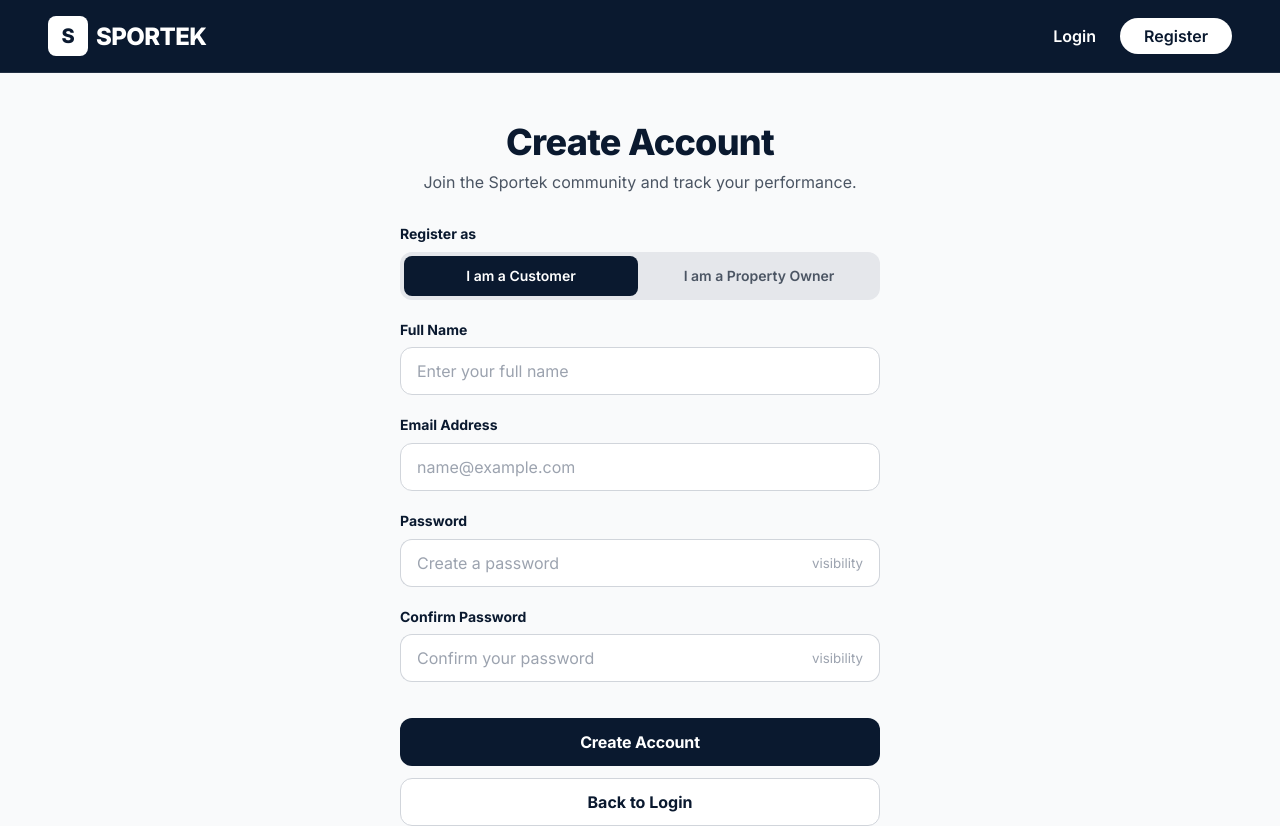
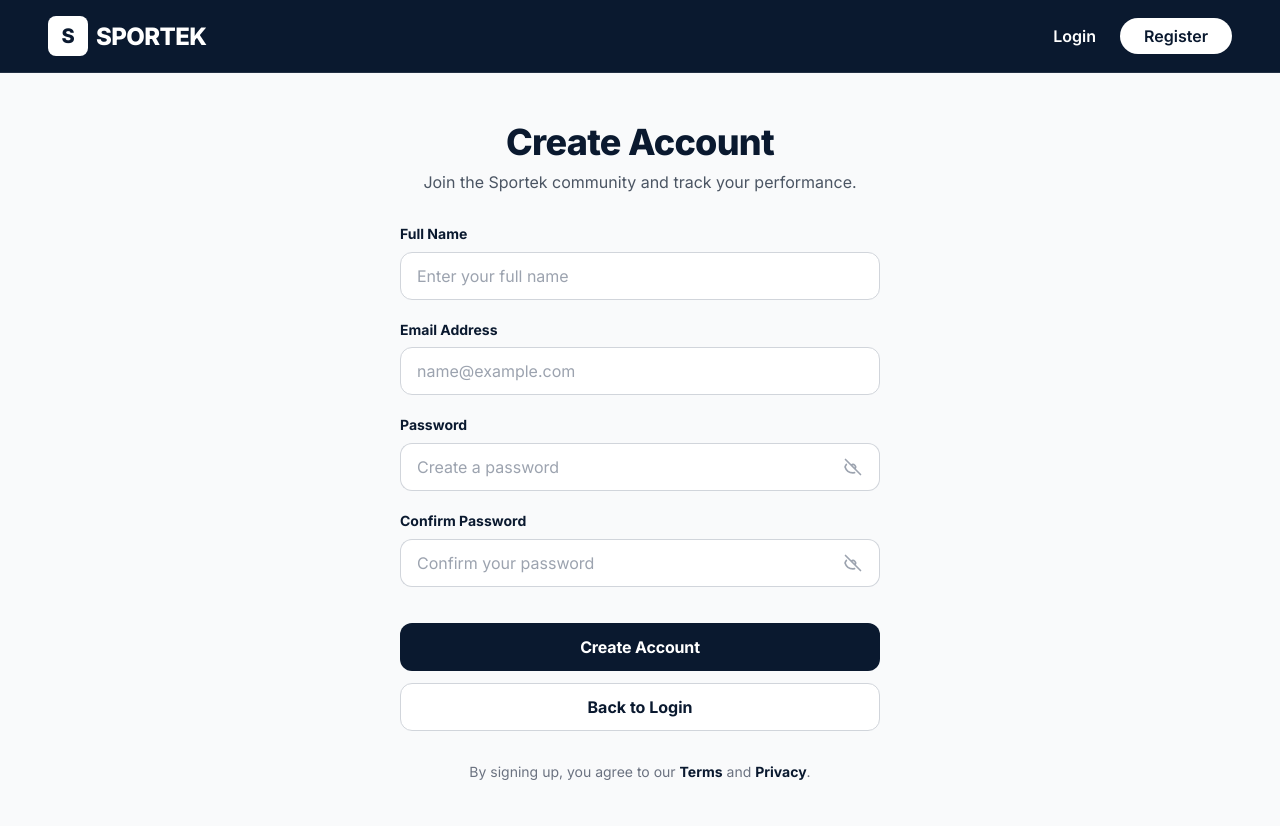
Before and after one commit to THT-Thenabadu/Sports-Resource-Sharing-System, a Next.js app in the folder frontend/: page /register in a window 1280 px wide. Shown: the top 826 px of the page. Built offline with nearby package versions, Linux system fonts and the light colour scheme.

Commit message:
registration-onlycustomer

```diff
--- a/frontend/app/components/RegisterForm.jsx
+++ b/frontend/app/components/RegisterForm.jsx
@@ -1,15 +1,61 @@
 import { useState } from "react";
 import "../component-styles/RegisterForm.css";
 
+// ── Eye Icons ────────────────────────────────────────────────────────────────
+const EyeIcon = ({ open }) =>
+  open ? (
+    <svg xmlns="http://www.w3.org/2000/svg" width="20" height="20" fill="none" viewBox="0 0 24 24" stroke="currentColor" strokeWidth={2}>
+      <path strokeLinecap="round" strokeLinejoin="round" d="M15 12a3 3 0 11-6 0 3 3 0 016 0z" />
+      <path strokeLinecap="round" strokeLinejoin="round" d="M2.458 12C3.732 7.943 7.523 5 12 5c4.477 0 8.268 2.943 9.542 7-1.274 4.057-5.065 7-9.542 7-4.477 0-8.268-2.943-9.542-7z" />
+    </svg>
+  ) : (
+    <svg xmlns="http://www.w3.org/2000/svg" width="20" height="20" fill="none" viewBox="0 0 24 24" stroke="currentColor" strokeWidth={2}>
+      <path strokeLinecap="round" strokeLinejoin="round" d="M13.875 18.825A10.05 10.05 0 0112 19c-4.477 0-8.268-2.943-9.542-7a9.97 9.97 0 011.563-3.029m5.858.908a3 3 0 114.243 4.243M9.878 9.878l4.242 4.242M3 3l18 18" />
+    </svg>
+  );
+
+// ── Reusable: Password Input ─────────────────────────────────────────────────
+function PasswordInput({ name, placeholder, value, onChange, show, onToggle }) {
+  return (
+    <div className="password-wrapper">
+      <input
+        className="form-input password-input"
+        type={show ? "text" : "password"}
+        name={name}
+        placeholder={placeholder}
+        value={value}
+        onChange={onChange}
+        required
+      />
+      <button
+        type="button"
+        className="password-toggle"
+        onClick={onToggle}
+        aria-label="Toggle password visibility"
+      >
+        <EyeIcon open={show} />
+      </button>
+    </div>
+  );
+}
+
+// ── Reusable: Form Field ─────────────────────────────────────────────────────
+function FormField({ label, children }) {
+  return (
+    <div className="form-group">
+      <label className="form-label">{label}</label>
+      {children}
+    </div>
+  );
+}
+
+// ── Main Component ───────────────────────────────────────────────────────────
 export default function RegisterForm() {
-  const [role, setRole] = useState("customer");
   const [showPassword, setShowPassword] = useState(false);
   const [showConfirmPassword, setShowConfirmPassword] = useState(false);
   const [formData, setFormData] = useState({
     fullName: "",
     email: "",
-    businessName: "",
-    businessRegId: "",
     password: "",
     confirmPassword: "",
   });
@@ -22,29 +68,22 @@ export default function RegisterForm() {
   const handleSubmit = async (e) => {
     e.preventDefault();
 
-    // 1. Client-side Validation
     if (formData.password !== formData.confirmPassword) {
       alert("Passwords do not match!");
       return;
     }
 
-    // 2. Prepare the data payload
-    // We match the keys to what your Backend User Schema expects (name, email, password, etc.)
     const userData = {
       name: formData.fullName,
       email: formData.email,
       password: formData.password,
-      role: role,
-      businessName: role === "owner" ? formData.businessName : ""
+      role: "customer",
     };
 
     try {
-      // 3. Send the POST request to your Express server
       const response = await fetch("http://localhost:8000/api/auth/register", {
         method: "POST",
-        headers: {
-          "Content-Type": "application/json",
-        },
+        headers: { "Content-Type": "application/json" },
         body: JSON.stringify(userData),
       });
 
@@ -52,9 +91,8 @@ export default function RegisterForm() {
 
       if (response.ok) {
         alert("Registration successful! You can now log in.");
-        // You could use window.location.href = "/login" here to redirect
+        // window.location.href = "/login";
       } else {
-        // Show the error message from the backend (e.g., "User already exists")
         alert(data.message || "Registration failed");
       }
     } catch (error) {
@@ -75,30 +113,8 @@ export default function RegisterForm() {
         </div>
 
         <form className="register-form" onSubmit={handleSubmit}>
-          {/* Role Toggle */}
-          <div className="form-group">
-            <label className="form-label">Register as</label>
-            <div className="role-toggle-group">
-              <button
-                type="button"
-                className={`role-btn ${role === "customer" ? "role-btn--active" : ""}`}
-                onClick={() => setRole("customer")}
-              >
-                I am a Customer
-              </button>
-              <button
-                type="button"
-                className={`role-btn ${role === "owner" ? "role-btn--active" : ""}`}
-                onClick={() => setRole("owner")}
-              >
-                I am a Property Owner
-              </button>
-            </div>
-          </div>
-
           {/* Full Name */}
-          <div className="form-group">
-            <label className="form-label">Full Name</label>
+          <FormField label="Full Name">
             <input
               className="form-input"
               type="text"
@@ -108,11 +124,10 @@ export default function RegisterForm() {
               onChange={handleChange}
               required
             />
-          </div>
+          </FormField>
 
           {/* Email */}
-          <div className="form-group">
-            <label className="form-label">Email Address</label>
+          <FormField label="Email Address">
             <input
               className="form-input"
               type="email"
@@ -122,91 +137,33 @@ export default function RegisterForm() {
               onChange={handleChange}
               required
             />
-          </div>
-
-          {/* Owner-Specific Fields */}
-          {role === "owner" && (
-            <div className="owner-fields">
-              <div className="form-group">
-                <label className="form-label">Business Name</label>
-                <input
-                  className="form-input"
-                  type="text"
-                  name="businessName"
-                  placeholder="Enter your business name"
-                  value={formData.businessName}
-                  onChange={handleChange}
-                  required
-                />
-              </div>
-              <div className="form-group">
-                <label className="form-label">Business Registration ID</label>
-                <input
-                  className="form-input"
-                  type="text"
-                  name="businessRegId"
-                  placeholder="Enter registration ID"
-                  value={formData.businessRegId}
-                  onChange={handleChange}
-                  required
-                />
-              </div>
-            </div>
-          )}
+          </FormField>
 
           {/* Password */}
-          <div className="form-group">
-            <label className="form-label">Password</label>
-            <div className="password-wrapper">
-              <input
-                className="form-input password-input"
-                type={showPassword ? "text" : "password"}
+          <FormField label="Password">
+            <PasswordInput
               name="password"
               placeholder="Create a password"
               value={formData.password}
               onChange={handleChange}
-                required
+              show={showPassword}
+              onToggle={() => setShowPassword((prev) => !prev)}
             />
-              <button
-                type="button"
-                className="password-toggle"
-                onClick={() => setShowPassword((prev) => !prev)}
-                aria-label="Toggle password visibility"
-              >
-                <span className="material-symbols-outlined">
-                  {showPassword ? "visibility_off" : "visibility"}
-                </span>
-              </button>
-            </div>
-          </div>
+          </FormField>
 
           {/* Confirm Password */}
-          <div className="form-group">
-            <label className="form-label">Confirm Password</label>
-            <div className="password-wrapper">
-              <input
-                className="form-input password-input"
-                type={showConfirmPassword ? "text" : "password"}
+          <FormField label="Confirm Password">
+            <PasswordInput
               name="confirmPassword"
               placeholder="Confirm your password"
               value={formData.confirmPassword}
               onChange={handleChange}
-                required
+              show={showConfirmPassword}
+              onToggle={() => setShowConfirmPassword((prev) => !prev)}
             />
-              <button
-                type="button"
-                className="password-toggle"
-                onClick={() => setShowConfirmPassword((prev) => !prev)}
-                aria-label="Toggle confirm password visibility"
-              >
-                <span className="material-symbols-outlined">
-                  {showConfirmPassword ? "visibility_off" : "visibility"}
-                </span>
-              </button>
-            </div>
-          </div>
+          </FormField>
 
-          {/* Action Buttons */}
+          {/* Actions */}
           <div className="form-actions">
             <button className="submit-btn" type="submit">
               Create Account
```
Lines whose indentation alone changed are shown as unchanged.
